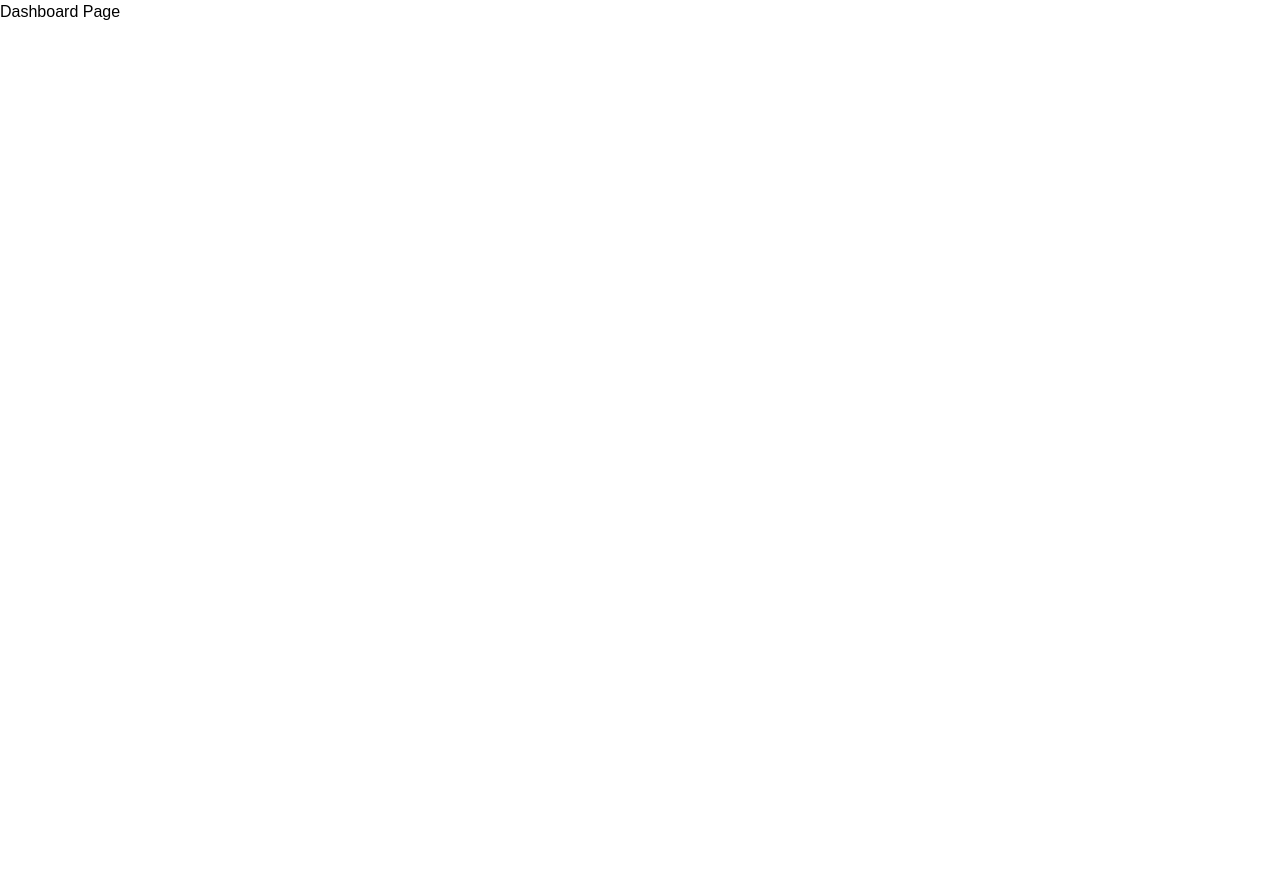
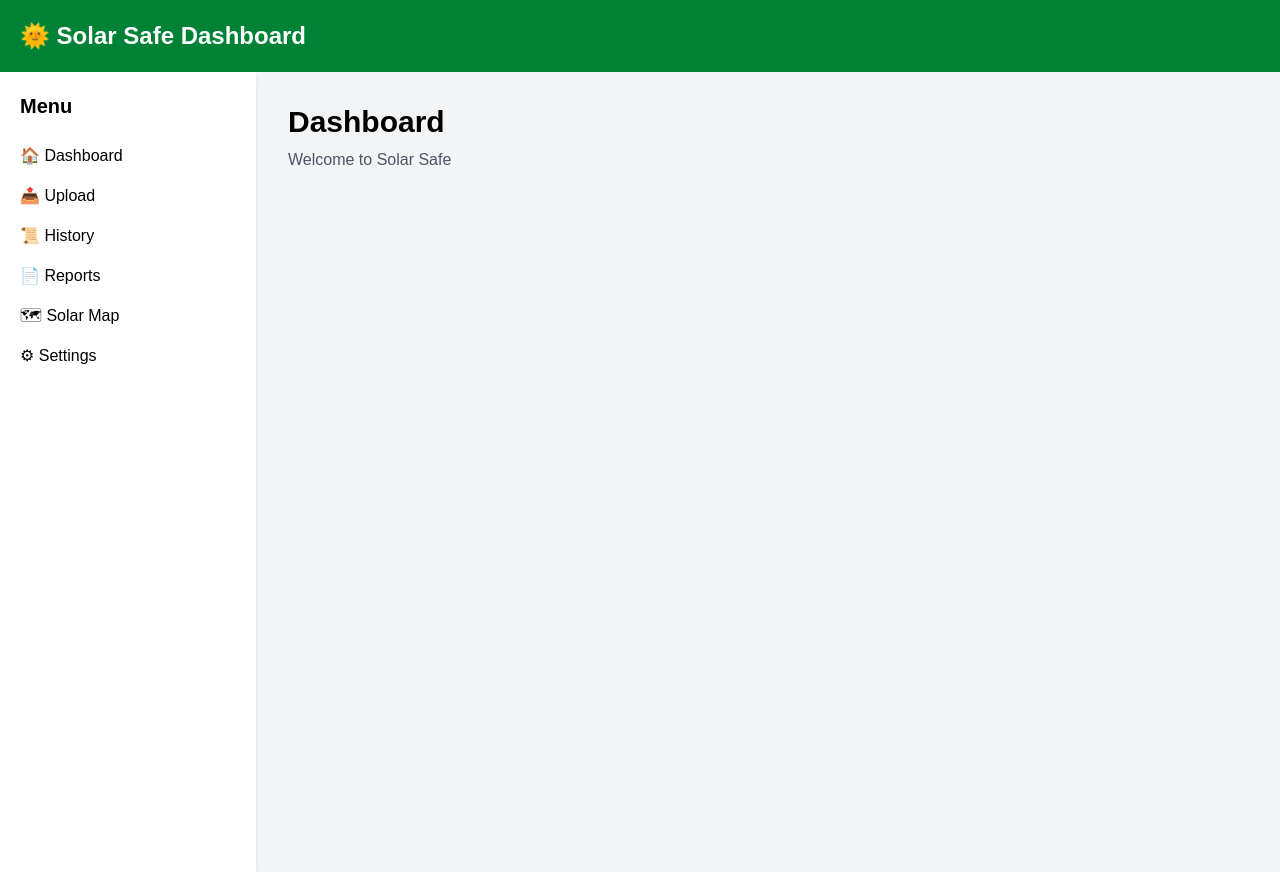
Before and after one commit to SINCHANA-S-H/solar-safe, a React app in the folder frontend/: page /dashboard in a window 1280 px wide. Before the commit the page ends 800 px from the top, so only its background shows below. Built offline with nearby package versions, Linux system fonts and the light colour scheme; the HTML template or start-up script is replaced by a standard one.

Commit message:
Completed Register Page

```diff
--- a/frontend/src/pages/Dashboard.jsx
+++ b/frontend/src/pages/Dashboard.jsx
@@ -1,5 +1,61 @@
 function Dashboard() {
-  return <h1>Dashboard Page</h1>;
+  return (
+    <div className="min-h-screen bg-gray-100">
+
+      {/* Navbar */}
+
+      <div className="bg-green-700 text-white p-5 text-2xl font-bold">
+        🌞 Solar Safe Dashboard
+      </div>
+
+      {/* Main Layout */}
+
+      <div className="flex">
+
+        {/* Sidebar */}
+
+        <div className="w-64 bg-white h-screen shadow-md p-5">
+
+          <h2 className="font-bold text-xl mb-6">
+            Menu
+          </h2>
+
+          <ul className="space-y-4">
+
+            <li>🏠 Dashboard</li>
+
+            <li>📤 Upload</li>
+
+            <li>📜 History</li>
+
+            <li>📄 Reports</li>
+
+            <li>🗺 Solar Map</li>
+
+            <li>⚙ Settings</li>
+
+          </ul>
+
+        </div>
+
+        {/* Main Content */}
+
+        <div className="flex-1 p-8">
+
+          <h1 className="text-3xl font-bold">
+            Dashboard
+          </h1>
+
+          <p className="text-gray-600 mt-2">
+            Welcome to Solar Safe
+          </p>
+
+        </div>
+
+      </div>
+
+    </div>
+  );
 }
 
 export default Dashboard;
```
